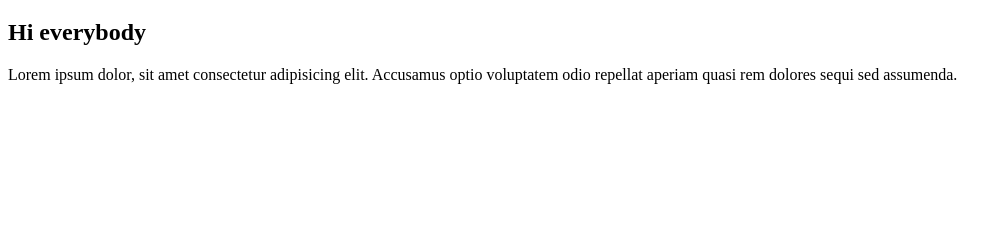
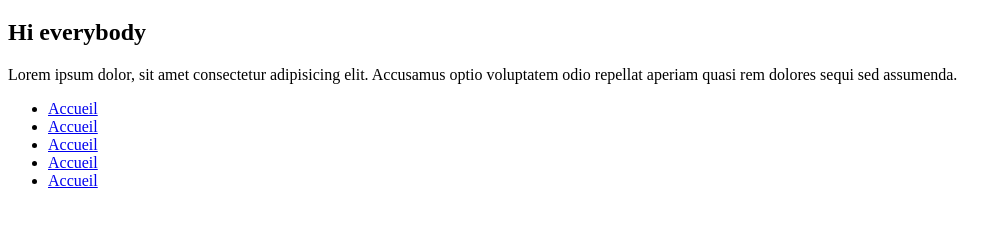
Before and after one commit to liondor67/nouveau-wite-web, a plain HTML site: page index.html in a window 1280 px wide. Shown: the part 61-288 px from the top of the page, without its empty margins (0-1008 px from the left). Drawn offline with Linux system fonts and the light colour scheme.

Commit message:
Rajout une liste

```diff
--- a/index.html
+++ b/index.html
@@ -13,5 +13,12 @@
       Lorem ipsum dolor, sit amet consectetur adipisicing elit. Accusamus optio
       voluptatem odio repellat aperiam quasi rem dolores sequi sed assumenda.
     </p>
+    <ul>
+      <li><a href="#">Accueil</a></li>
+      <li><a href="#">Accueil</a></li>
+      <li><a href="#">Accueil</a></li>
+      <li><a href="#">Accueil</a></li>
+      <li><a href="#">Accueil</a></li>
+    </ul>
   </body>
 </html>
```
